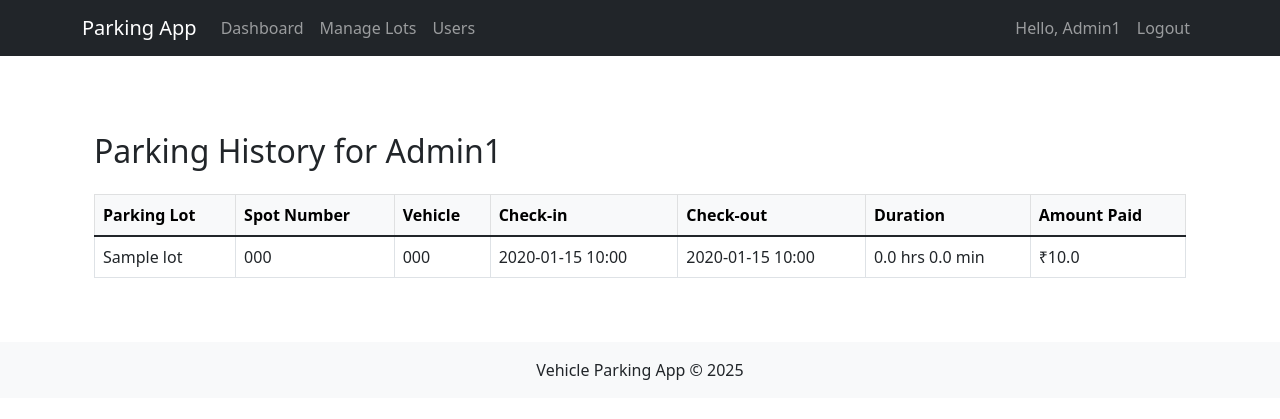
After one commit to 23f1001614/vehicle-parking-v1, a Flask app: page /admin/user/1/reservations in a window 1280 px wide. The commit adds this page. Shown: the top 419 px of the page. Run offline with Flask 3, Linux system fonts and the light colour scheme; a user stored in the database is signed in; tables that the repository leaves empty hold one stand-in row (values such as "Sample post").

Commit message:
Milestone-VP Summary-Users-Admin

```diff
--- a/app.py
+++ b/app.py
@@ -237,6 +237,17 @@ def view_users():
     users = User.query.filter_by(Role="User").all()
     return render_template("admin/view_user.html", users=users)
 
+@app.route('/admin/user/<int:user_id>/reservations')
+@login_required
+@admin_required
+def admin_user_reservations(user_id):
+    user = User.query.get_or_404(user_id)
+
+    all_reservations = Reservation.query.filter_by(user_id=user.id).order_by(Reservation.check_in.desc()).all()
+
+    return render_template('admin/admin_user_reservation.html', user=user, reservations=all_reservations)
+
+
 @app.route("/admin/edit_lot/<int:lot_id>", methods=["GET", "POST"])
 @login_required
 @admin_required
--- /dev/null
+++ b/templates/admin/admin_user_reservation.html
@@ -0,0 +1,55 @@
+{% extends "base.html" %}
+{% block title %}{{ user.Full_name }} - Parking History{% endblock %}
+
+{% block content %}
+<div class="container mt-4">
+    <h2 class="mb-4">Parking History for {{ user.Full_name }}</h2>
+
+    {% if reservations %}
+    <div class="table-responsive">
+        <table class="table table-bordered table-hover align-middle">
+            <thead class="table-light">
+                <tr>
+                    <th scope="col">Parking Lot</th>
+                    <th scope="col">Spot Number</th>
+                    <th scope="col">Vehicle</th>
+                    <th scope="col">Check-in</th>
+                    <th scope="col">Check-out</th>
+                    <th scope="col">Duration</th>
+                    <th scope="col">Amount Paid</th>
+                </tr>
+            </thead>
+            <tbody>
+                {% for res in reservations %}
+                <tr>
+                    <td>{{ res.spot.lot.parking_location_name }}</td>
+                    <td>{{ res.spot.spot_number }}</td>
+                    <td>{{ res.vehicle_number }}</td>
+                    <td>{{ res.check_in.strftime('%Y-%m-%d %H:%M') }}</td>
+                    <td>
+                        {% if res.check_out %}
+                            {{ res.check_out.strftime('%Y-%m-%d %H:%M') }}
+                        {% else %}
+                            <span class="text-warning">Active</span>
+                        {% endif %}
+                    </td>
+                    <td>
+                        {% if res.check_out %}
+                            {% set duration = res.check_out - res.check_in %}
+                            {{ duration.total_seconds() // 3600 }} hrs
+                            {{ (duration.total_seconds() % 3600) // 60 }} min
+                        {% else %}
+                            -
+                        {% endif %}
+                    </td>
+                    <td>₹{{ res.amount_paid or "0.00" }}</td>
+                </tr>
+                {% endfor %}
+            </tbody>
+        </table>
+    </div>
+    {% else %}
+    <p class="text-muted">No reservations found for this user.</p>
+    {% endif %}
+</div>
+{% endblock %}
--- a/templates/admin/view_lot.html
+++ b/templates/admin/view_lot.html
@@ -58,6 +58,7 @@
                                     {% set reservation = spot.reservations|selectattr('check_out', 'none')|first %}
                                     {% if reservation %}
                                         <br>Vehicle: {{ reservation.vehicle_number }}
+                                        <br>Booked for: {{ reservation.user.Full_name}}
                                     {% endif %}
                                 {% endif %}
                             </p>
--- a/templates/admin/view_user.html
+++ b/templates/admin/view_user.html
@@ -27,7 +27,11 @@
                         {% for user in users %}
                         <tr>
                             <td>{{ user.id }}</td>
-                            <td>{{ user.Full_name }}</td>
+                            <td>
+                                <a href="{{ url_for('admin_user_reservations', user_id=user.id) }}">
+                                    {{ user.Full_name }}
+                                </a>
+                            </td>
                             <td>{{ user.Email }}</td>
                             <td>{{ user.Mobile }}</td>
                             <td>{{ user.Gender }}</td>
--- a/templates/users/find_parking.html
+++ b/templates/users/find_parking.html
@@ -17,7 +17,7 @@
                         </div>
                         <div class="col-md-6">
                             <label for="vehicle_number" class="form-label">Your Vehicle Number</label>
-                            <input type="text" class="form-control" id="vehicle_number" name="vehicle_number" required>
+                            <input type="text" class="form-control" id="vehicle_number" name="vehicle_number" minlength="9" maxlength="9" required>
                         </div>
                     </div>
                     <div class="d-grid">
```
